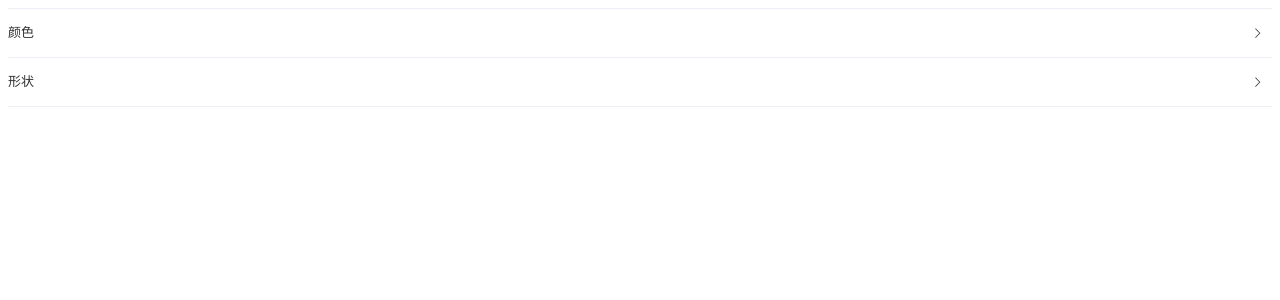
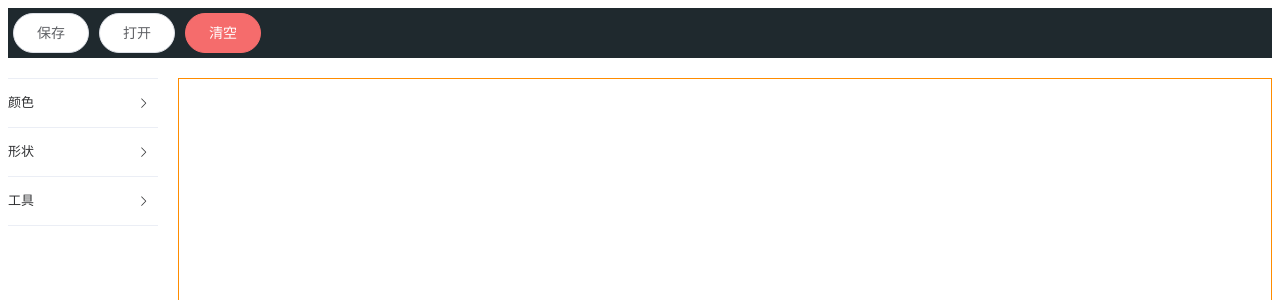
Before and after one commit to pengfeiw/PaintTool, a Vue app: page / in a window 1280 px wide. Shown: the top 300 px of the page. Built offline with nearby package versions, Linux system fonts and the light colour scheme.

Commit message:
主要界面初步完成

```diff
--- a/src/App.vue
+++ b/src/App.vue
@@ -1,28 +1,56 @@
 <template>
   <div id="app">
-    <el-collapse>
-      <el-collapse-item title="颜色">
-        <ColorPanel />
-      </el-collapse-item>
-      <el-collapse-item title="形状"></el-collapse-item>
-    </el-collapse>
-    <!-- <ShapePanel/> -->
+    <TopBar />
+    <div class="flex-box">
+      <el-collapse class="tool-part">
+        <el-collapse-item title="颜色">
+          <ColorPanel />
+        </el-collapse-item>
+        <el-collapse-item title="形状">
+          <ShapePanel />
+        </el-collapse-item>
+        <el-collapse-item title="工具"></el-collapse-item>
+      </el-collapse>
+      <DrawingArea class="drawing-part"/>
+      <!-- <ShapePanel/> -->
+    </div>
   </div>
 </template>
 
 <script>
-import ColorPanel from '@/components/ColorPanel/ColorPanel.vue';
-// import ShapePanel from '@/components/ShapePanel/ShapePanel.vue';
+import ColorPanel from "@/components/ColorPanel/ColorPanel.vue";
+import TopBar from "@/components/TopBar/TopBar.vue";
+import DrawingArea from "@/components/DrawingArea/DrawingArea.vue";
+import ShapePanel from '@/components/ShapePanel/ShapePanel.vue';
 
 export default {
-  name: 'App',
+  name: "App",
   components: {
-    // ShapePanel,
-    ColorPanel
+    ShapePanel,
+    TopBar,
+    ColorPanel,
+    DrawingArea
   }
-}
+};
 </script>
 
 <style>
+.flex-box {
+  display: flex;
+  height: 100%;
+}
+.tool-part{
+  width:200px;
+  margin-right:20px;
+}
 
+.drawing-part{
+  flex-grow: 1;
+}
+
+#app{
+  display:flex;
+  flex-direction:column;
+  height:100vh;
+}
 </style>
--- /dev/null
+++ b/src/components/DrawingArea/DrawingArea.vue
@@ -0,0 +1,15 @@
+<template>
+    <div>
+        <canvas></canvas>
+    </div>
+</template>
+
+<style scoped>
+    div{
+        border:1px solid darkorange
+    }
+    canvas{
+        height:100%;
+        width:100%;
+    }
+</style>
--- /dev/null
+++ b/src/components/ShapeItem/ShapeItem.js
@@ -0,0 +1,6 @@
+export default{
+    props:{
+        shapeImage: String,
+        shapeName: String
+    }
+}
--- /dev/null
+++ b/src/components/ShapeItem/ShapeItem.vue
@@ -0,0 +1,15 @@
+<template>
+    <div>
+        <img :src="shapeImage" :alt="shapeName">
+    </div>
+</template>
+
+<script src="./ShapeItem.js">
+</script>
+
+<style scoped>
+    img{
+        width:60px;
+        height:30px
+    }
+</style>
--- /dev/null
+++ b/src/components/ShapePanel/ShapePanel.js
@@ -0,0 +1,13 @@
+import ShapeItem from "@/components/ShapeItem/ShapeItem.vue";
+import {shape} from "@/const.js";
+
+export default{
+    data(){
+        return {
+            shapes:shape
+        };
+    },
+    components:{
+        ShapeItem
+    }
+}
--- a/src/components/ShapePanel/ShapePanel.vue
+++ b/src/components/ShapePanel/ShapePanel.vue
@@ -1,3 +1,10 @@
 <template>
-    <div>111</div>
+  <div>
+    <div v-for="(shape,index) in shapes" :key="index">
+      <shapeItem :shapeImage="shape.shapeImg" :shapeName="shape.shapeName"/>
+    </div>
+  </div>
 </template>
+
+<script src="./ShapePanel.js">
+</script>
--- /dev/null
+++ b/src/components/TopBar/TopBar.vue
@@ -0,0 +1,16 @@
+<template>
+    <div>
+        <el-button round>保存</el-button>
+        <el-button round>打开</el-button>
+        <el-button type="danger" round>清空</el-button>
+    </div>
+</template>
+
+<style scoped>
+    div{
+        background-color: rgb(31, 41, 46);
+        padding:5px 0px 5px 5px;
+
+        margin-bottom:20px;
+    }
+</style>
--- a/src/const.js
+++ b/src/const.js
@@ -2,3 +2,9 @@ export const color = [
     ['red', 'orange', 'yellow', 'green', 'white'],
     ['cyan', 'blue', 'purple', 'fuchsia', 'black']
 ];
+
+export const shape = [
+    {shapeName:"Line", shapeImg:"../shapeImage/line.png"},
+    {shapeName:"Rect", shapeImg:"@/shapeImage/Rect.png"},
+    {shapeName:"Circle", shapeImg:"@/shapeImage/Circle.png"}
+];
```
Also changed, not shown: src/components/DrawingArea/DrawingArea.js (added), src/components/TopBar/TopBar.js (added), src/shapeImage/line.png (added).
